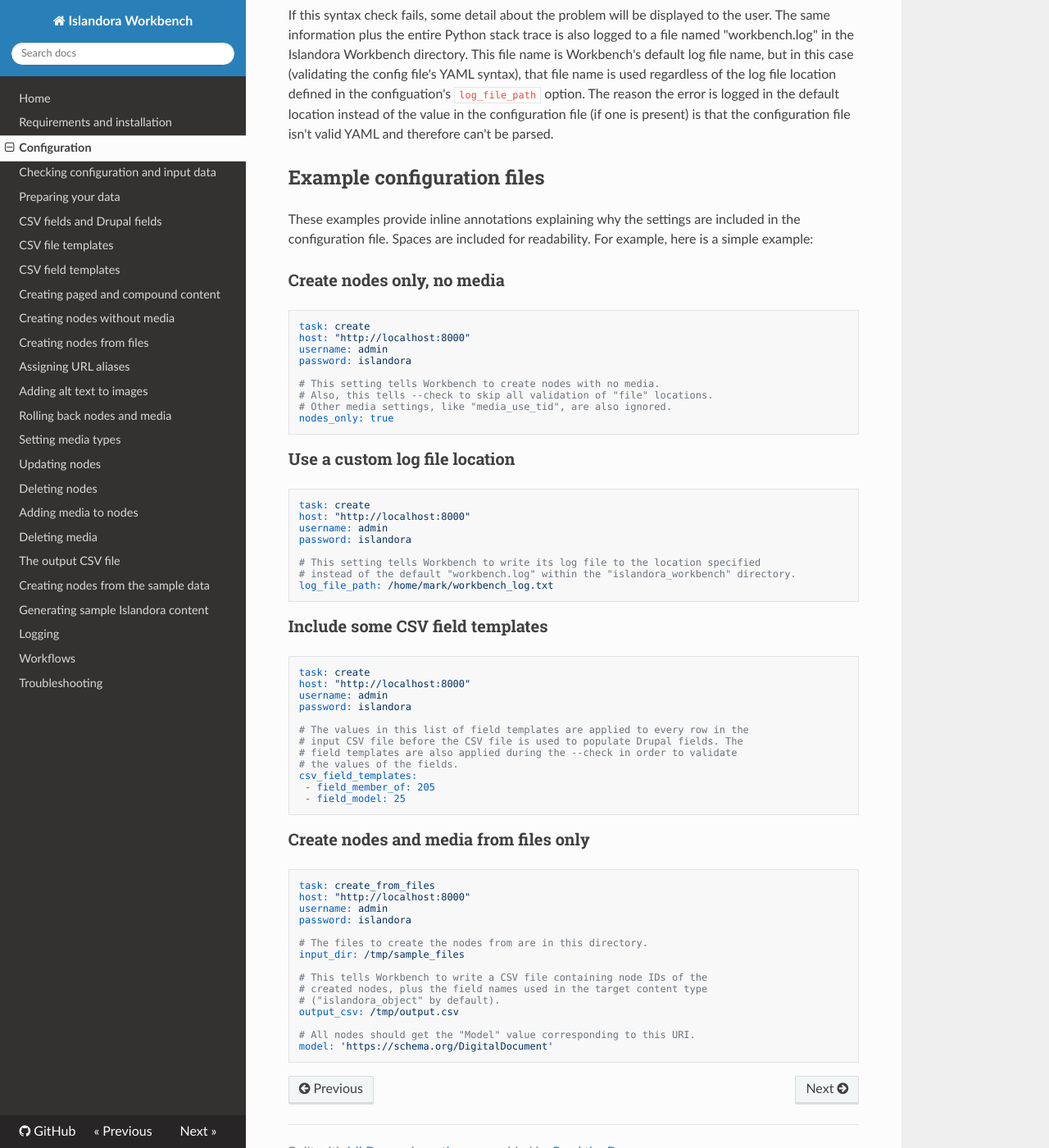
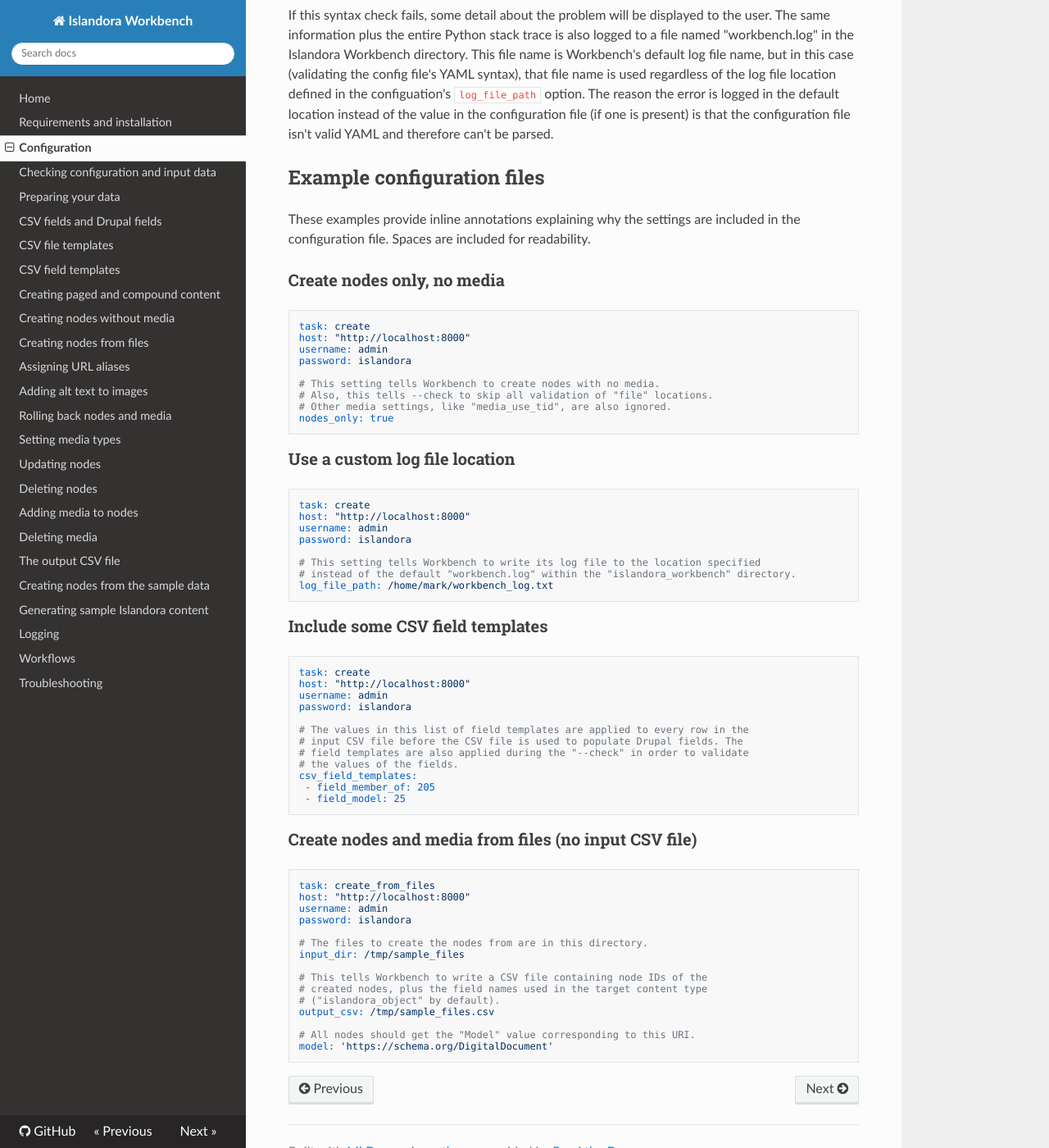
Before and after one commit to mjordan/islandora_workbench_docs, an MkDocs documentation site: the page built from docs/configuration.md, in a window 1280 px wide and 1400 px high, scrolled down 3674 px. Shown: the whole window at 82% size. Built offline with MkDocs 1.6.1, drawn with Linux system fonts in a browser that asks for light colours; nearby versions of some CDN libraries; old or Windows-style settings are respelled for this version of MkDocs.

Commit message:
Fixed annotated config files.

````diff
--- a/docs/configuration.md
+++ b/docs/configuration.md
@@ -119,7 +119,7 @@ If this syntax check fails, some detail about the problem will be displayed to t
 
 ## Example configuration files
 
-These examples provide inline annotations explaining why the settings are included in the configuration file. Spaces are included for readability. For example, here is a simple example:
+These examples provide inline annotations explaining why the settings are included in the configuration file. Spaces are included for readability.
 
 ### Create nodes only, no media
 
@@ -158,14 +158,14 @@ password: islandora
 
 # The values in this list of field templates are applied to every row in the
 # input CSV file before the CSV file is used to populate Drupal fields. The
-# field templates are also applied during the --check in order to validate
+# field templates are also applied during the "--check" in order to validate
 # the values of the fields.
 csv_field_templates:
  - field_member_of: 205
  - field_model: 25
 ```
 
-### Create nodes and media from files only
+### Create nodes and media from files (no input CSV file)
 
 ```
 task: create_from_files
@@ -179,7 +179,7 @@ input_dir: /tmp/sample_files
 # This tells Workbench to write a CSV file containing node IDs of the
 # created nodes, plus the field names used in the target content type
 # ("islandora_object" by default).
-output_csv: /tmp/output.csv
+output_csv: /tmp/sample_files.csv
 
 # All nodes should get the "Model" value corresponding to this URI.
 model: 'https://schema.org/DigitalDocument'
````
Also changed, not shown: site/configuration/index.html, site/index.html.
